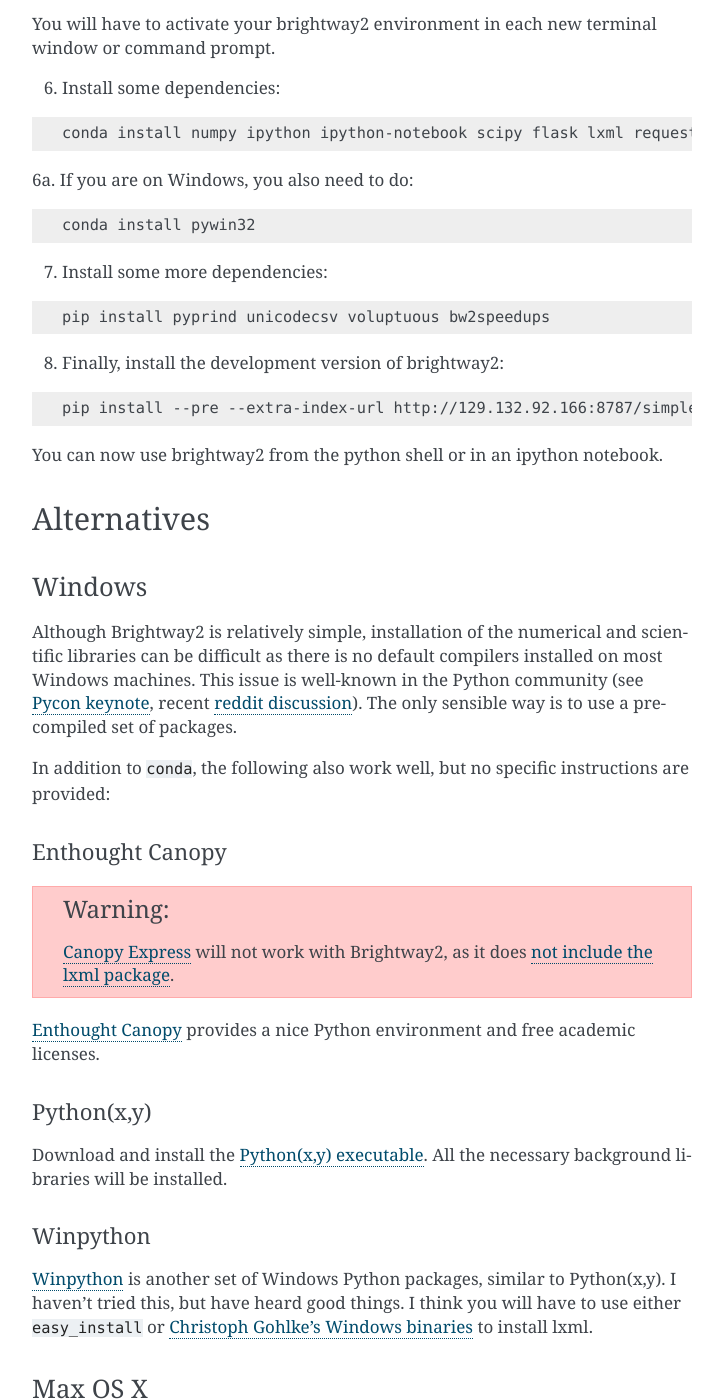
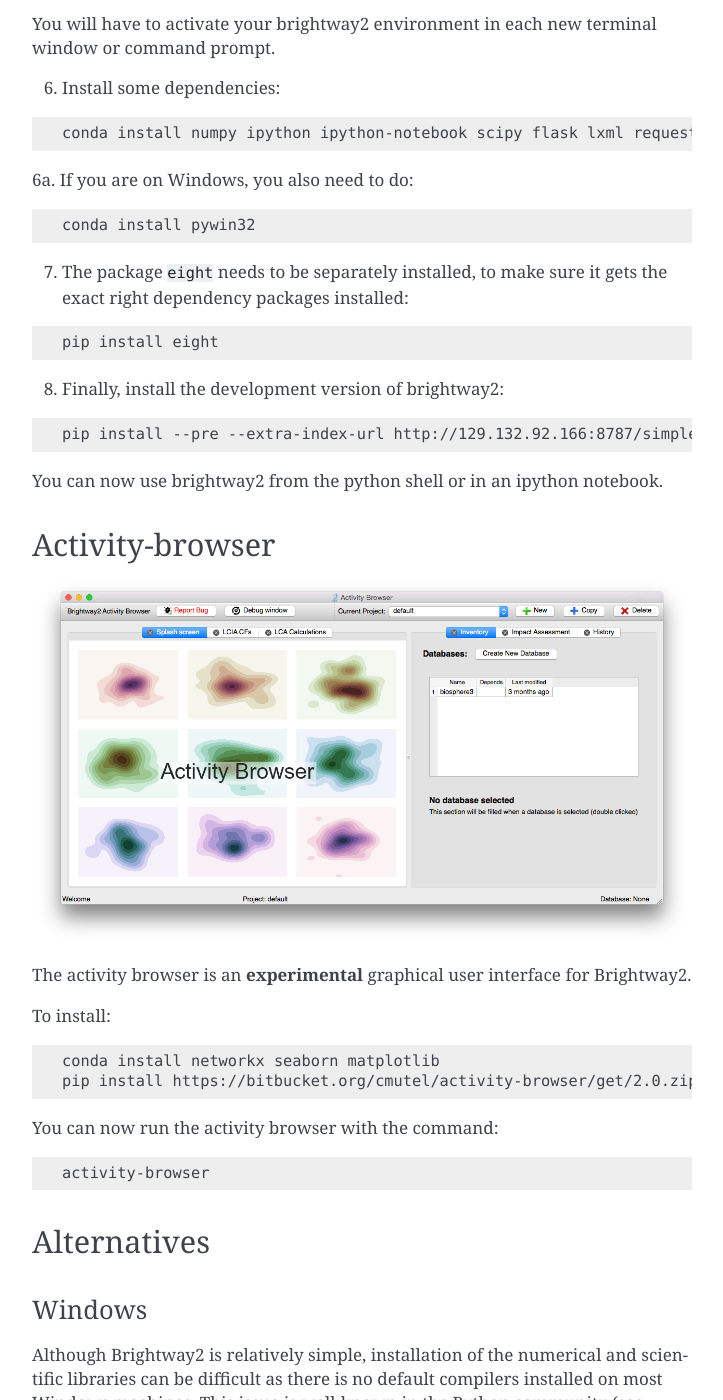
Before and after one commit to brightway-lca/brightway2, a Sphinx documentation site: the page built from docs/installation.rst, in a window 1280 px wide and 1400 px high, scrolled down 1022 px. Shown: the whole window, without its empty margins (388-1111 px from the left). Built offline with Sphinx 7.4.7, drawn with Linux system fonts in a browser that asks for light colours.

Commit message:
Add activity browser installation instructions

```diff
--- a/docs/index.rst
+++ b/docs/index.rst
@@ -20,7 +20,10 @@
 Understanding the manual
 ------------------------
 
-.. note:: This manual is `available as a PDF <http://brightwaylca.org/Brightway2%20manual.pdf>`_ or `on the web <https://brightway2.readthedocs.org/en/latest/>`_. In addition to this manual, there is a `discussion mailing list <https://groups.google.com/forum/?fromgroups#!forum/brightway2>`_, and a `Brightway2 development blog <http://chris.mutel.org/>`_.
+..
+   .. note:: This manual is `available as a PDF <http://brightwaylca.org/Brightway2%20manual.pdf>`_ or `on the web <https://brightway2.readthedocs.org/en/latest/>`_.
+
+.. note:: In addition to this manual, there is a `discussion mailing list <https://groups.google.com/forum/?fromgroups#!forum/brightway2>`_, and a `Brightway2 development blog <http://chris.mutel.org/>`_.
 
 As this manual covers a lot of material, it can be a bit overwhelming, especially at first. The manual is designed to help you get started in the following order:
 
--- a/docs/installation.rst
+++ b/docs/installation.rst
@@ -59,11 +59,11 @@
 
     conda install pywin32
 
-7. Install some more dependencies:
+7. The package ``eight`` needs to be separately installed, to make sure it gets the exact right dependency packages installed:
 
 .. code-block:: bash
 
-    pip install pyprind unicodecsv voluptuous bw2speedups
+    pip install eight
 
 8. Finally, install the development version of brightway2:
 
@@ -72,6 +72,27 @@
    pip install --pre --extra-index-url http://129.132.92.166:8787/simple/ --trusted-host 129.132.92.166 brightway2
 
 You can now use brightway2 from the python shell or in an ipython notebook.
+
+Activity-browser
+================
+
+.. image:: images/activity-browser.png
+    :align: center
+
+The activity browser is an **experimental** graphical user interface for Brightway2.
+
+To install:
+
+.. code-block:: bash
+
+    conda install networkx seaborn matplotlib
+    pip install https://bitbucket.org/cmutel/activity-browser/get/2.0.zip
+
+You can now run the activity browser with the command:
+
+.. code-block:: bash
+
+    activity-browser
 
 .. _windows-install:
 
```
Also changed, not shown: other parts of docs/installation.rst (+1 -1 lines), docs/images/activity-browser.png (added).
